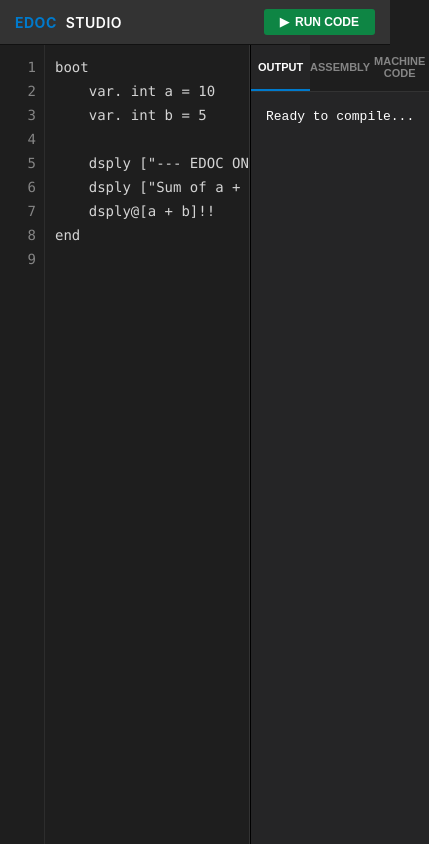
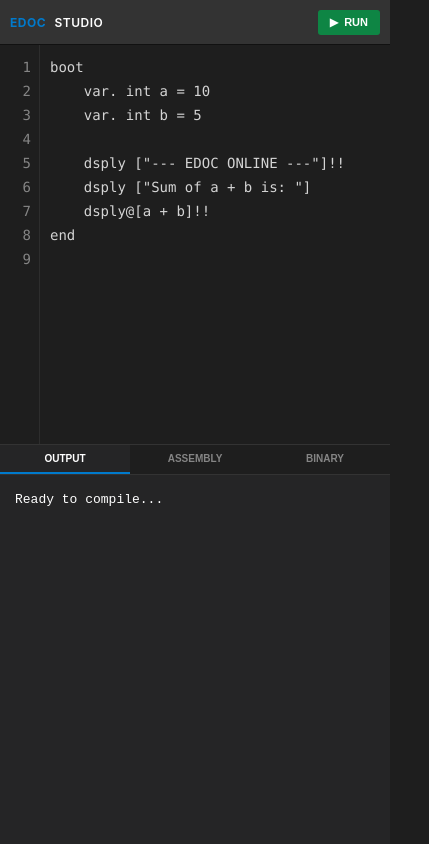
Before and after one commit to Nyctor88/edoc-online, a website: page public/index.html in a window 390 px wide. Shown: the whole page, 429 px wide, since content can reach past the window. Drawn offline with Linux system fonts and the light colour scheme.

Commit message:
Added Responsive CSS for Mobile

```diff
--- a/public/index.html
+++ b/public/index.html
@@ -57,7 +57,7 @@
       }
 
       .run-btn {
-        background-color: #0e8544; /* Green Run Button */
+        background-color: #0e8544;
         color: white;
         border: none;
         padding: 6px 16px;
@@ -82,28 +82,30 @@
         display: flex;
         flex: 1;
         height: calc(100vh - 45px);
+        /* Default: Side-by-Side for Desktop */
+        flex-direction: row;
       }
 
       /* --- LEFT PANE (EDITOR) --- */
       .editor-pane {
-        flex: 6; /* Takes up 60% of width */
+        flex: 6; /* 60% Width on Desktop */
         display: flex;
         border-right: 1px solid var(--border);
         position: relative;
         background-color: var(--bg-dark);
+        min-width: 0; /* Fixes flex overflow issues */
       }
 
       .line-numbers {
-        width: 45px;
+        width: 40px;
         background-color: var(--bg-dark);
         color: var(--text-muted);
         text-align: right;
         padding: 10px 8px 10px 0;
         font-family: var(--font-code);
         font-size: 14px;
-        line-height: 24px; /* Must match textarea line-height */
+        line-height: 24px;
         user-select: none;
-        overflow: hidden;
         border-right: 1px solid #2d2d2d;
       }
 
@@ -117,25 +119,26 @@
         outline: none;
         font-family: var(--font-code);
         font-size: 14px;
-        line-height: 24px; /* Fixed line height for alignment */
+        line-height: 24px;
         white-space: pre;
         overflow: auto;
       }
 
       /* --- RIGHT PANE (OUTPUT) --- */
       .output-pane {
-        flex: 4; /* Takes up 40% of width */
+        flex: 4; /* 40% Width on Desktop */
         display: flex;
         flex-direction: column;
         background-color: var(--panel-bg);
         border-left: 1px solid #000;
+        min-width: 0;
       }
 
-      /* Tabs Header */
       .tabs-header {
         display: flex;
         background-color: #1e1e1e;
         border-bottom: 1px solid var(--border);
+        overflow-x: auto; /* Allow horizontal scroll on tiny screens */
       }
 
       .tab-btn {
@@ -150,20 +153,19 @@
         text-transform: uppercase;
         border-bottom: 2px solid transparent;
         transition: all 0.2s;
+        white-space: nowrap;
       }
 
       .tab-btn:hover {
         color: #fff;
         background-color: #2a2a2a;
       }
-
       .tab-btn.active {
         color: #fff;
         border-bottom: 2px solid var(--accent);
         background-color: var(--panel-bg);
       }
 
-      /* Tab Content */
       .tab-content {
         flex: 1;
         padding: 15px;
@@ -173,45 +175,79 @@
         font-size: 13px;
         line-height: 1.5;
       }
-
       .tab-content.active {
         display: block;
       }
 
-      /* Specific styles for different outputs */
+      /* Output Colors */
       #output-text {
         color: #fff;
       }
       #mips-text {
         color: #9cdcfe;
-      } /* Blueish for assembly */
+      }
       #machine-text {
         color: #ce9178;
-      } /* Reddish for hex */
+      }
 
-      /* Scrollbar styling */
+      /* Scrollbar */
       ::-webkit-scrollbar {
-        width: 10px;
-        height: 10px;
+        width: 8px;
+        height: 8px;
       }
       ::-webkit-scrollbar-track {
         background: #1e1e1e;
       }
       ::-webkit-scrollbar-thumb {
         background: #444;
-        border-radius: 5px;
+        border-radius: 4px;
       }
       ::-webkit-scrollbar-thumb:hover {
         background: #555;
+      }
+
+      /* --- RESPONSIVE LOGIC (MOBILE) --- */
+      @media (max-width: 768px) {
+        /* 1. Stack Vertical */
+        .workspace {
+          flex-direction: column;
+        }
+
+        /* 2. Adjust Sizes */
+        .editor-pane {
+          flex: 1; /* Takes 50% height */
+          border-right: none;
+          border-bottom: 1px solid var(--border);
+        }
+        .output-pane {
+          flex: 1; /* Takes remaining 50% height */
+          border-left: none;
+        }
+
+        /* 3. Header Tweaks */
+        header {
+          padding: 0 10px;
+        }
+        h1 {
+          font-size: 12px;
+        }
+        .run-btn {
+          padding: 6px 12px;
+          font-size: 11px;
+        }
+
+        /* 4. Tab tweaks */
+        .tab-btn {
+          padding: 8px 5px;
+          font-size: 10px;
+        }
       }
     </style>
   </head>
   <body>
     <header>
       <h1><span class="logo">EDOC</span> STUDIO</h1>
-      <button class="run-btn" onclick="runCode()">
-        <span>▶</span> RUN CODE
-      </button>
+      <button class="run-btn" onclick="runCode()"><span>▶</span> RUN</button>
     </header>
 
     <div class="workspace">
@@ -245,7 +281,7 @@ end
             Assembly
           </button>
           <button class="tab-btn" onclick="openTab('machine-tab', this)">
-            Machine Code
+            Binary
           </button>
         </div>
 
@@ -262,61 +298,48 @@ end
     </div>
 
     <script>
-      // --- 1. TAB KEY SUPPORT ---
       function handleTab(e) {
         if (e.key == "Tab") {
           e.preventDefault();
-          // Insert 4 spaces at cursor position
           document.execCommand("insertText", false, "    ");
         }
       }
 
-      // --- 2. LINE NUMBERS LOGIC ---
       function updateLineNumbers() {
         const textarea = document.getElementById("code-input");
         const lines = textarea.value.split("\n").length;
-        const lineNumbersElem = document.getElementById("line-numbers");
-
-        // Generate numbers 1 to N
-        lineNumbersElem.innerHTML = Array(lines)
+        document.getElementById("line-numbers").innerHTML = Array(lines)
           .fill(0)
           .map((_, i) => i + 1)
           .join("<br>");
       }
 
-      // --- 3. SYNC SCROLLING ---
       function syncScroll() {
-        const textarea = document.getElementById("code-input");
-        const lineNumbersElem = document.getElementById("line-numbers");
-        lineNumbersElem.scrollTop = textarea.scrollTop;
+        document.getElementById("line-numbers").scrollTop =
+          document.getElementById("code-input").scrollTop;
       }
 
-      // --- 4. TAB SWITCHING UI ---
       function openTab(tabId, btn) {
-        // Hide all contents
         document
           .querySelectorAll(".tab-content")
           .forEach((t) => t.classList.remove("active"));
-        // Deactivate all buttons
         document
           .querySelectorAll(".tab-btn")
           .forEach((b) => b.classList.remove("active"));
-
-        // Activate chosen one
         document.getElementById(tabId).classList.add("active");
         btn.classList.add("active");
       }
 
-      // --- 5. RUN CODE (Connects to your existing backend) ---
       async function runCode() {
         const code = document.getElementById("code-input").value;
         const outputText = document.getElementById("output-text");
         const mipsText = document.getElementById("mips-text");
         const machineText = document.getElementById("machine-text");
 
-        // Switch to output tab automatically on run
-        openTab("output-tab", document.querySelector(".tab-btn"));
-        document.querySelectorAll(".tab-btn")[0].classList.add("active"); // Highlight first button
+        // Auto-switch to output on mobile to see result immediately
+        if (window.innerWidth <= 768) {
+          openTab("output-tab", document.querySelector(".tab-btn"));
+        }
 
         outputText.innerText = "Running...";
         mipsText.innerText = "Generating...";
@@ -339,7 +362,6 @@ end
         }
       }
 
-      // Initialize line numbers on load
       updateLineNumbers();
     </script>
   </body>
```
